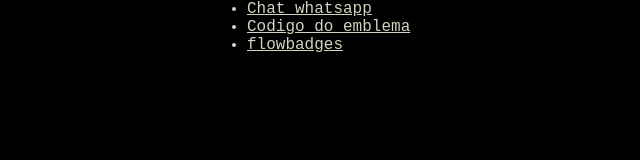
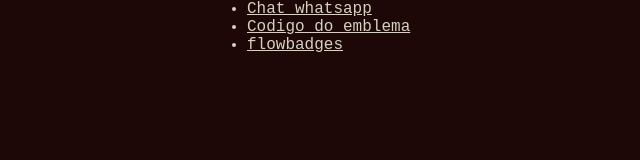
Before and after one commit to D3D3C0/Fleurx, a plain HTML site: page links.html in a window 1280 px wide. Shown: the whole page, without its empty margins (113-753 px from the left). Drawn offline with Linux system fonts and the light colour scheme.

Commit message:
Update style.css

```diff
--- a/assets/css/style.css
+++ b/assets/css/style.css
@@ -2,31 +2,33 @@
     font-family: 'Courier New', Courier, monospace;
     margin: auto;
     border: 0px;
-    background-color: black;
+    background-color: rgb(29, 7, 7);
     color: #d3d3c0;
 
 
 }
+
 div {
-
-    display: block;
+    align-items: center;
+ display: block;
     margin-left: auto;
     margin-right: auto;
     width: 50%;
 
 }
-.links
-{
+
+.links {
     text-decoration: none;
     border: none;
-color: #d3d3c0;
+    color: #d3d3c0;
 
 
 
 
 }
-a:hover{
 
-color: red;
+a:hover {
+
+    color: red;
 
 }
```
